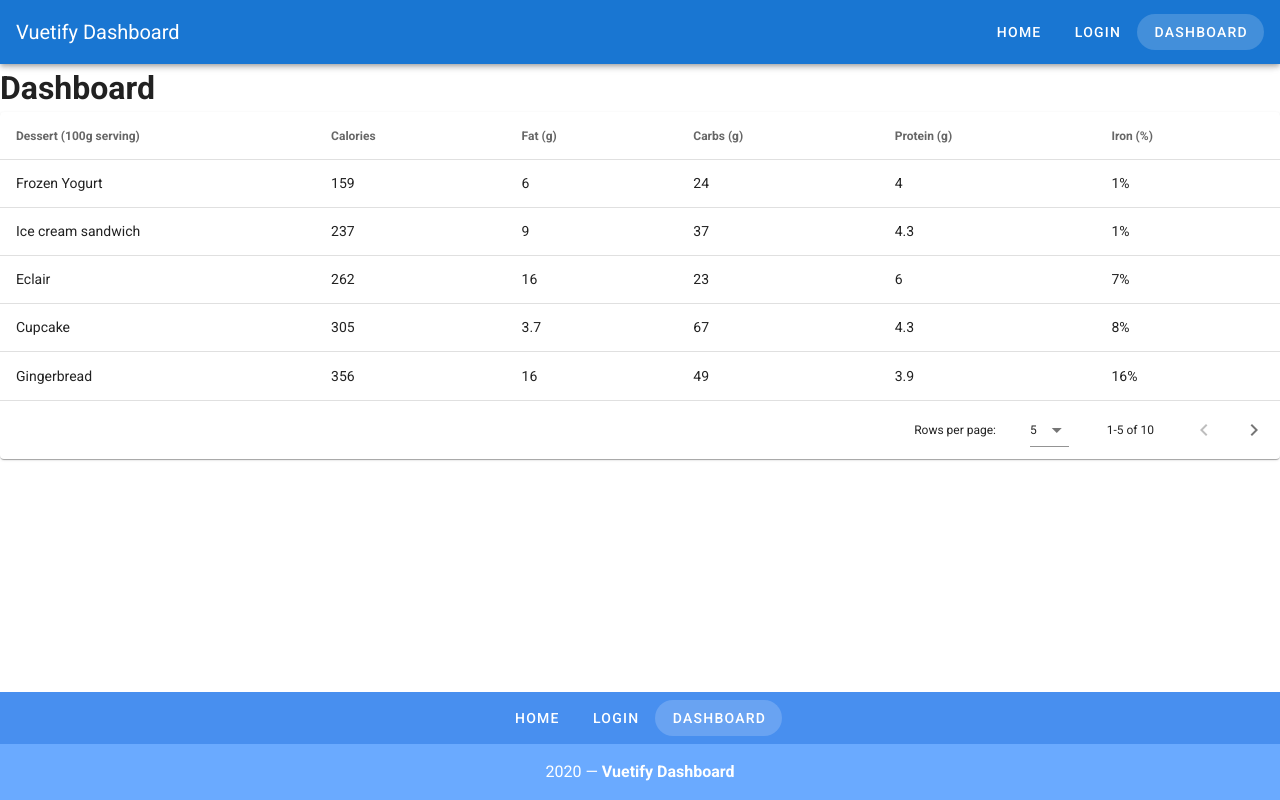
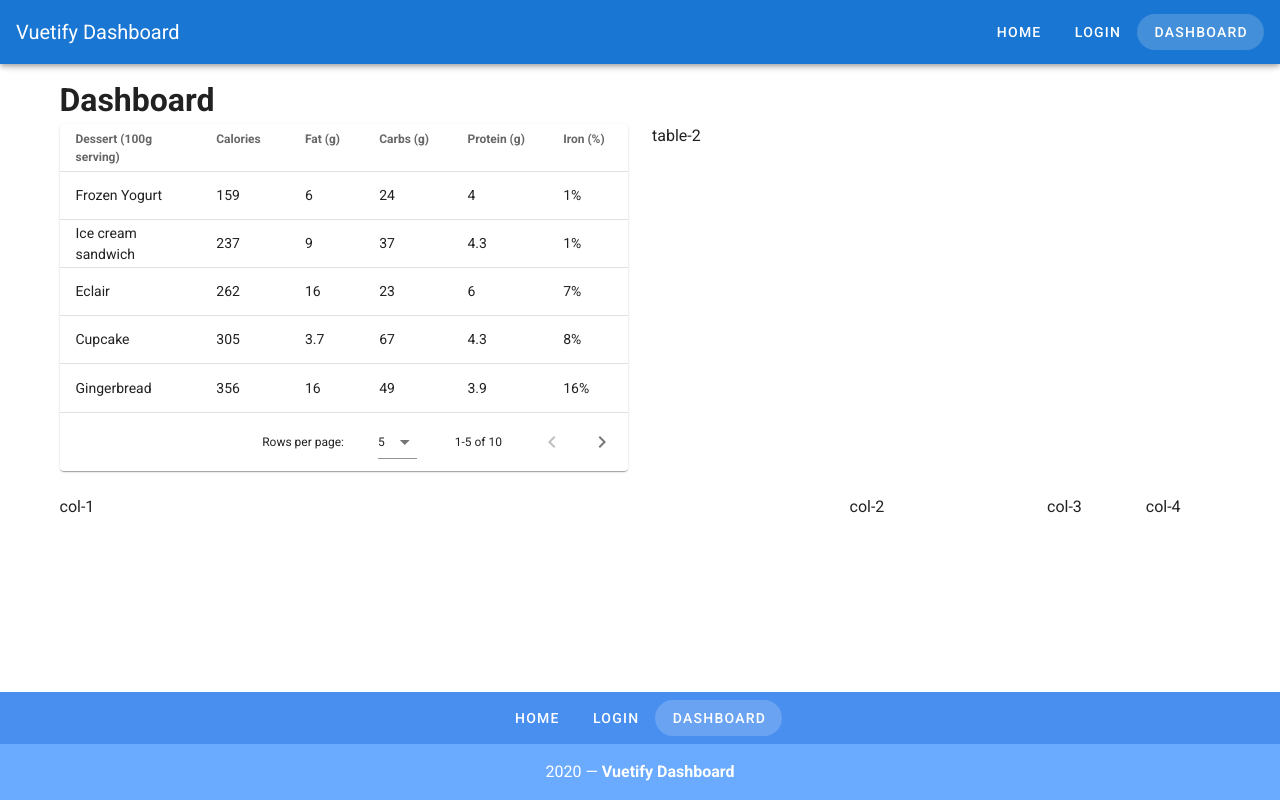
Before and after one commit to chenhe-henry/vueportfolio, a Vue app: page /dashboard in a window 1280 px wide. Built offline with nearby package versions, Linux system fonts and the light colour scheme.

Commit message:
update with vuetify grid system

```diff
--- a/src/views/Dashboard.vue
+++ b/src/views/Dashboard.vue
@@ -1,6 +1,8 @@
 <template>
-  <div>
+  <v-container>
     <h1>Dashboard</h1>
+    <v-row>
+      <v-col>
         <v-data-table
           :headers="headers"
           :items="desserts"
@@ -8,12 +10,20 @@
           class="elevation-1"
           @click:row="selectRow"
         ></v-data-table>
-
+      </v-col>
+      <v-col>table-2</v-col>
+    </v-row>
+    <v-row>
+      <v-col cols="8">col-1</v-col>
+      <v-col cols="2">col-2</v-col>
+      <v-col cols="1">col-3</v-col>
+      <v-col cols="1">col-4</v-col>
+    </v-row>
     <v-snackbar v-model="snackbar">
       You have selected {{ currentItem }}
       <v-btn color="pink" text v-bind="attrs" @click="snackbar = false">Close</v-btn>
     </v-snackbar>
-  </div>
+  </v-container>
 </template>
 
 
```
Lines whose indentation alone changed are shown as unchanged.
